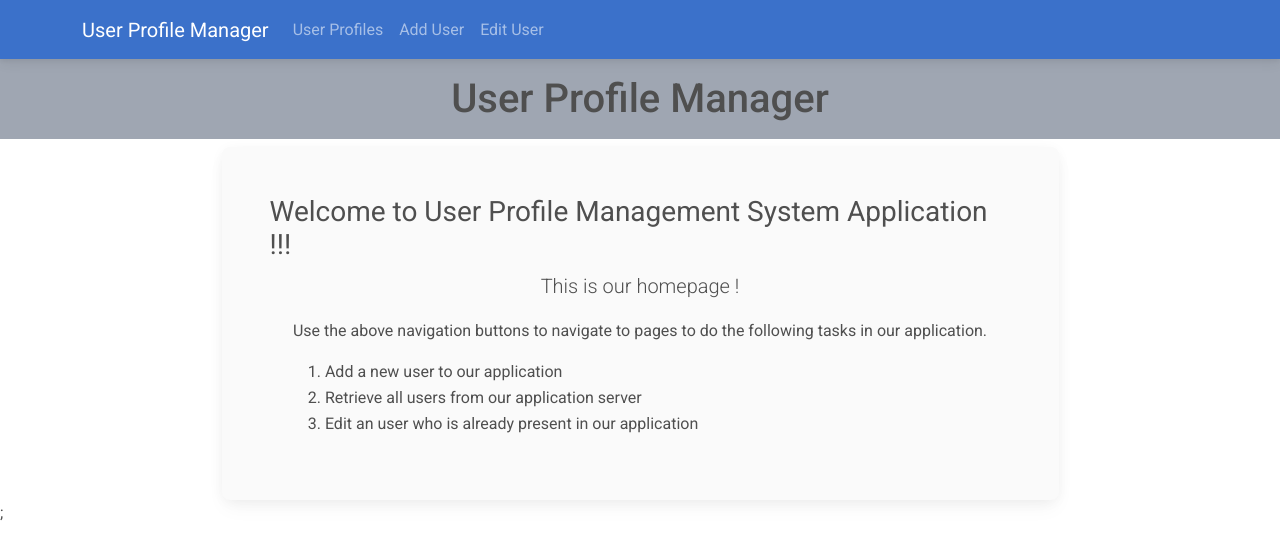
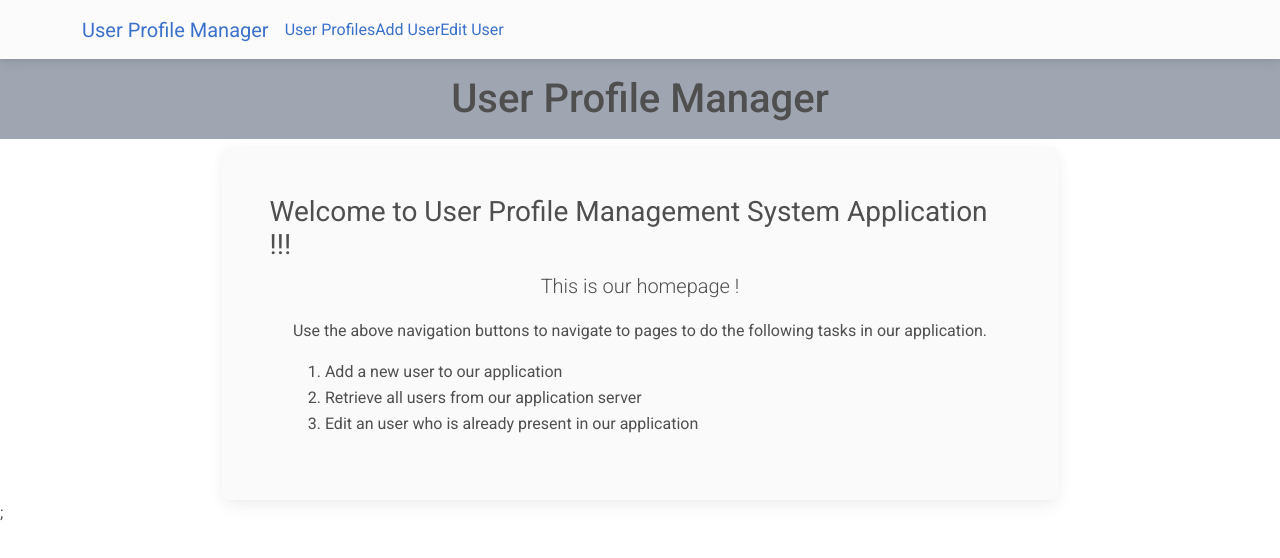
Before and after one commit to prabhupadswain/edusk-assignment, a React (Vite) app in the folder frontend/: page / in a window 1280 px wide. Shown: the top 558 px of the page. Built offline with nearby package versions, Linux system fonts and the light colour scheme.

Commit message:
Navbar connected with react router navigation

```diff
--- a/frontend/src/components/Header.jsx
+++ b/frontend/src/components/Header.jsx
@@ -1,5 +1,5 @@
 import { useState } from "react";
-// import { Link } from "react-router-dom";
+import { NavLink, Link } from "react-router-dom";
 
 import {
   MDBContainer,
@@ -13,9 +13,12 @@ import {
   MDBNavbarItem,
 } from "mdb-react-ui-kit";
 
-const Header = () => {
+const Header = ({ isActive }) => {
   const [openNav, setOpenNav] = useState(false);
 
+  const linkClass = ({ isActive }) => {
+    console.log(isActive);
+  };
   return (
     // <header>
     //   <h1 className='display-2 mb-5' style={{ textAlign: 'center' }}>
@@ -23,9 +26,11 @@ const Header = () => {
     //   </h1>
     // </header>
     <header>
-      <MDBNavbar expand="lg" dark bgColor="primary">
+      <MDBNavbar expand="lg" light bgColor="light">
         <MDBContainer>
-          <MDBNavbarBrand href="#">User Profile Manager</MDBNavbarBrand>
+          <MDBNavbarBrand>
+            <NavLink to="/">User Profile Manager</NavLink>
+          </MDBNavbarBrand>
           <MDBNavbarToggler
             type="button"
             aria-expanded="false"
@@ -36,9 +41,21 @@ const Header = () => {
           </MDBNavbarToggler>
           <MDBCollapse open={openNav} navbar>
             <MDBNavbarNav className="me-auto mb-2 mb-lg-0">
-              <MDBNavbarLink href="#">User Profiles</MDBNavbarLink>
-              <MDBNavbarLink href="#">Add User</MDBNavbarLink>
-              <MDBNavbarLink href="#">Edit User</MDBNavbarLink>
+              <MDBNavbarItem>
+                <NavLink to="/display-user" className={linkClass}>
+                  User Profiles
+                </NavLink>
+              </MDBNavbarItem>
+              <MDBNavbarItem>
+                <NavLink to="/add-user" className={linkClass}>
+                  Add User
+                </NavLink>
+              </MDBNavbarItem>
+              <MDBNavbarItem>
+                <NavLink to="/edit-user" className={linkClass}>
+                  Edit User
+                </NavLink>
+              </MDBNavbarItem>
             </MDBNavbarNav>
           </MDBCollapse>
         </MDBContainer>
```
